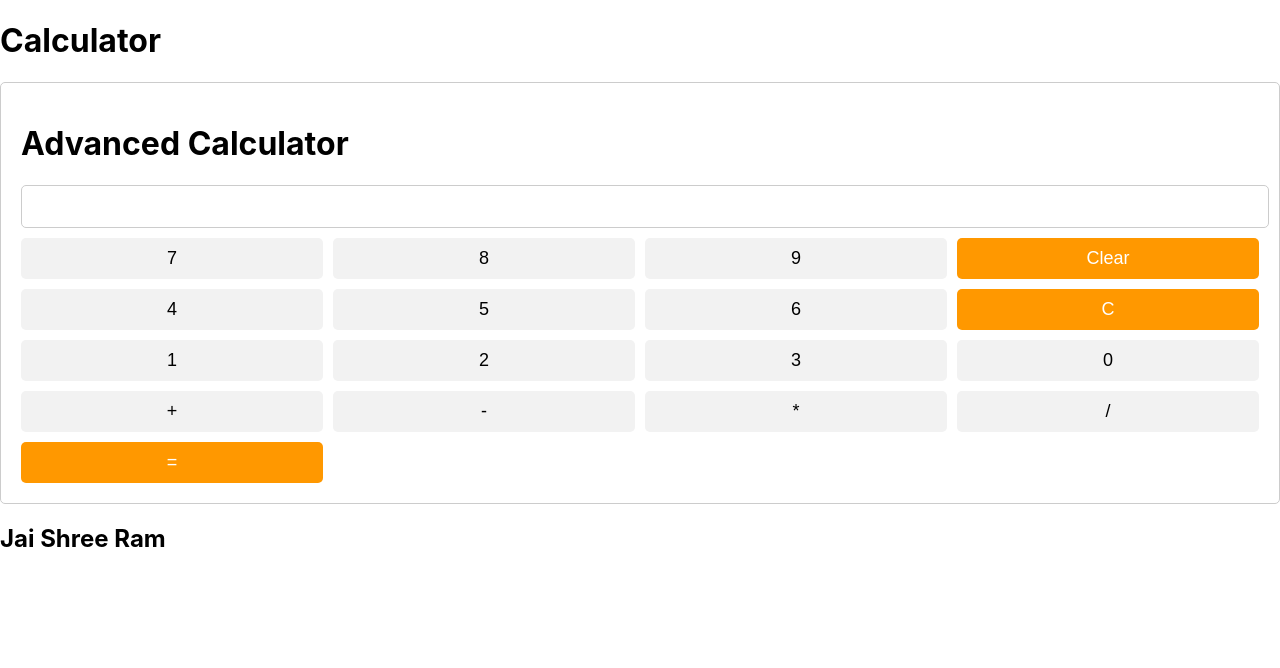
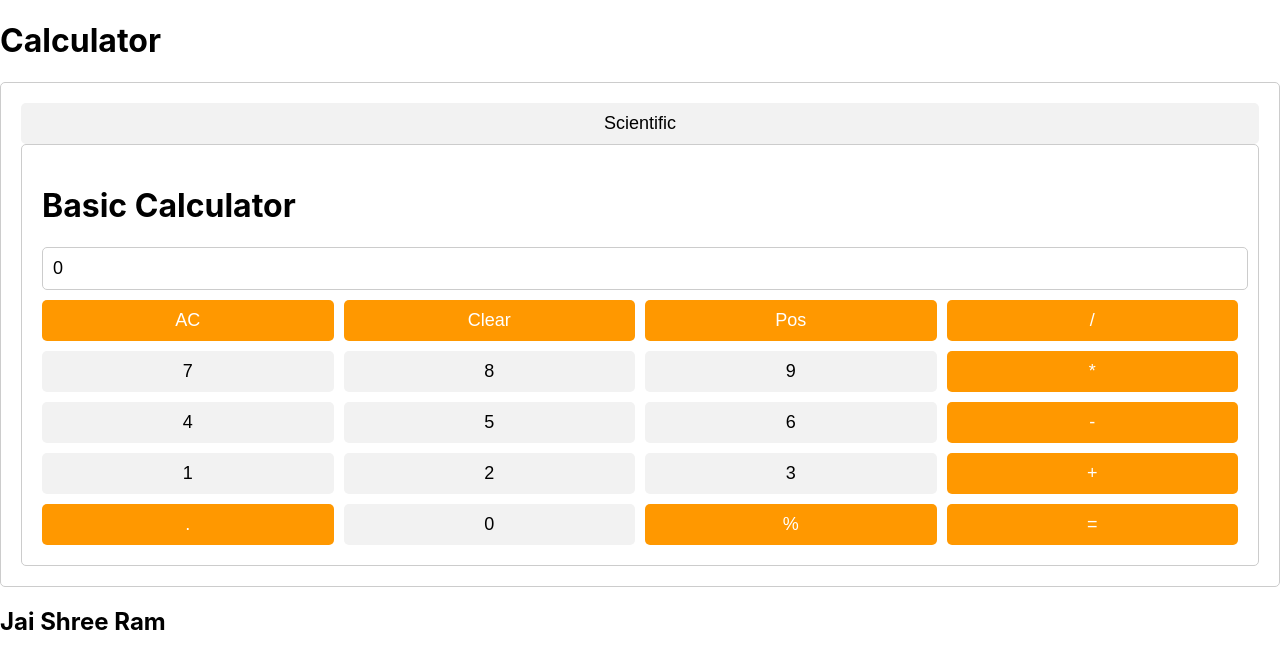
Before and after one commit to ARNAVSINHA1/Calculator, a React (Create React App) app in the folder calculator/: page / in a window 1280 px wide. Shown: the top 668 px of the page. Built offline with nearby package versions, Linux system fonts and the light colour scheme.

Commit message:
Update Calculator.jsx

```diff
--- a/calculator/src/Calculator.jsx
+++ b/calculator/src/Calculator.jsx
@@ -1,91 +1,24 @@
 import React, { useState } from 'react';
-import './Calculator.css';
+import BasicCalculator from './BasicCalculator';
+import ScientificCalculator from './ScientificCalculator';
 
-const Calculator = () => {
-  const [result, setResult] = useState('');
+function Calculator() {
 
-  const handleClick = (e) => {
-    setResult(result.concat(e.target.name));
-  };
-
-  const clear = () => {
-    setResult('');
-  };
-
-  const backspace = () => {
-    setResult(result.slice(0, -1));
-  };
-
-  const calculate = () => {
-    try {
-      setResult(eval(result).toString());
-    } catch (error) {
-      setResult('Error');
-    }
-  };
+  const [isScientific, setIsScientific] = useState(false);
 
   return (
     <div className="calculator">
-    <h1>Advanced Calculator</h1>
-    <input type="text" value={result} />
-      <div className="keypad">
+      <button onClick={() => setIsScientific(prev => !prev)}>
+        {isScientific ? 'Basic' : 'Scientific'}
+      </button>
+      {isScientific ? (
+        <ScientificCalculator />
+      ) : (
+        <BasicCalculator />
+      )}
 
-
-        <button name="7" onClick={handleClick}>
-          7
-        </button>
-        <button name="8" onClick={handleClick}>
-          8
-        </button>
-        <button name="9" onClick={handleClick}>
-          9
-        </button>
-        <button className="highlight" onClick={clear} id="clear">
-          Clear
-        </button>
-
-        <button name="4" onClick={handleClick}>
-          4
-        </button>
-        <button name="5" onClick={handleClick}>
-          5
-        </button>
-        <button name="6" onClick={handleClick}>
-          6
-        </button>
-        <button className="highlight" onClick={backspace} id="backspace">
-          C
-        </button>
-        <button name="1" onClick={handleClick}>
-          1
-        </button>
-        <button name="2" onClick={handleClick}>
-          2
-        </button>
-        <button name="3" onClick={handleClick}>
-          3
-        </button>
-        <button name="0" onClick={handleClick}>
-          0
-        </button>
-        <button name="+" onClick={handleClick}>
-          +
-        </button>
-        <button name="-" onClick={handleClick}>
-          -
-        </button>
-        <button name="*" onClick={handleClick}>
-          *
-        </button>
-        <button name="/" onClick={handleClick}>
-          /
-        </button>
-        <button className="highlight" onClick={calculate} id="result">
-          =
-        </button>
-      </div>
     </div>
   );
-};
+}
 
 export default Calculator;
```
